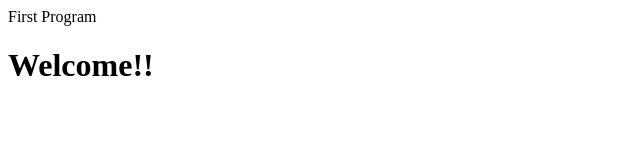
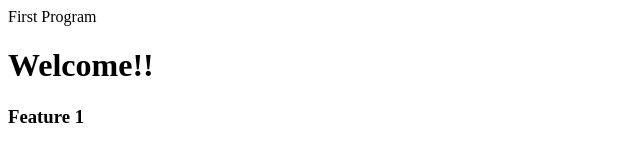
Before and after one commit to thiruprasanth/project1, a plain HTML site: page index.html in a window 1280 px wide. Shown: the full height of the page, 0-640 px from the left. Drawn offline with Linux system fonts and the light colour scheme.

Commit message:
added feature1

```diff
--- a/index.html
+++ b/index.html
@@ -2,5 +2,7 @@
     <head>First Program</head>
     <body>
         <h1>Welcome!!</h1>
+
+        <h3>Feature 1</h3>
     </body>
 </html>
```
